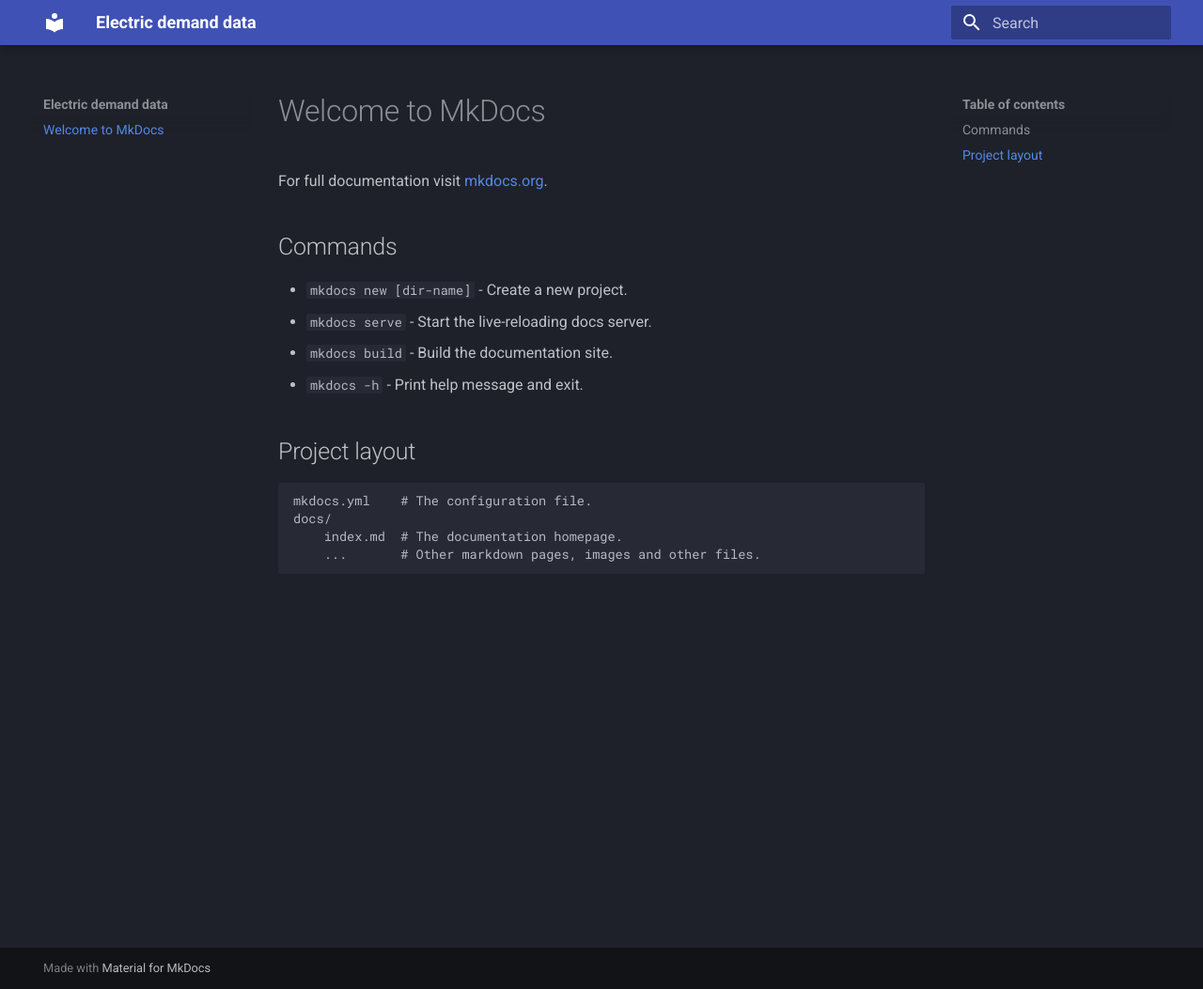
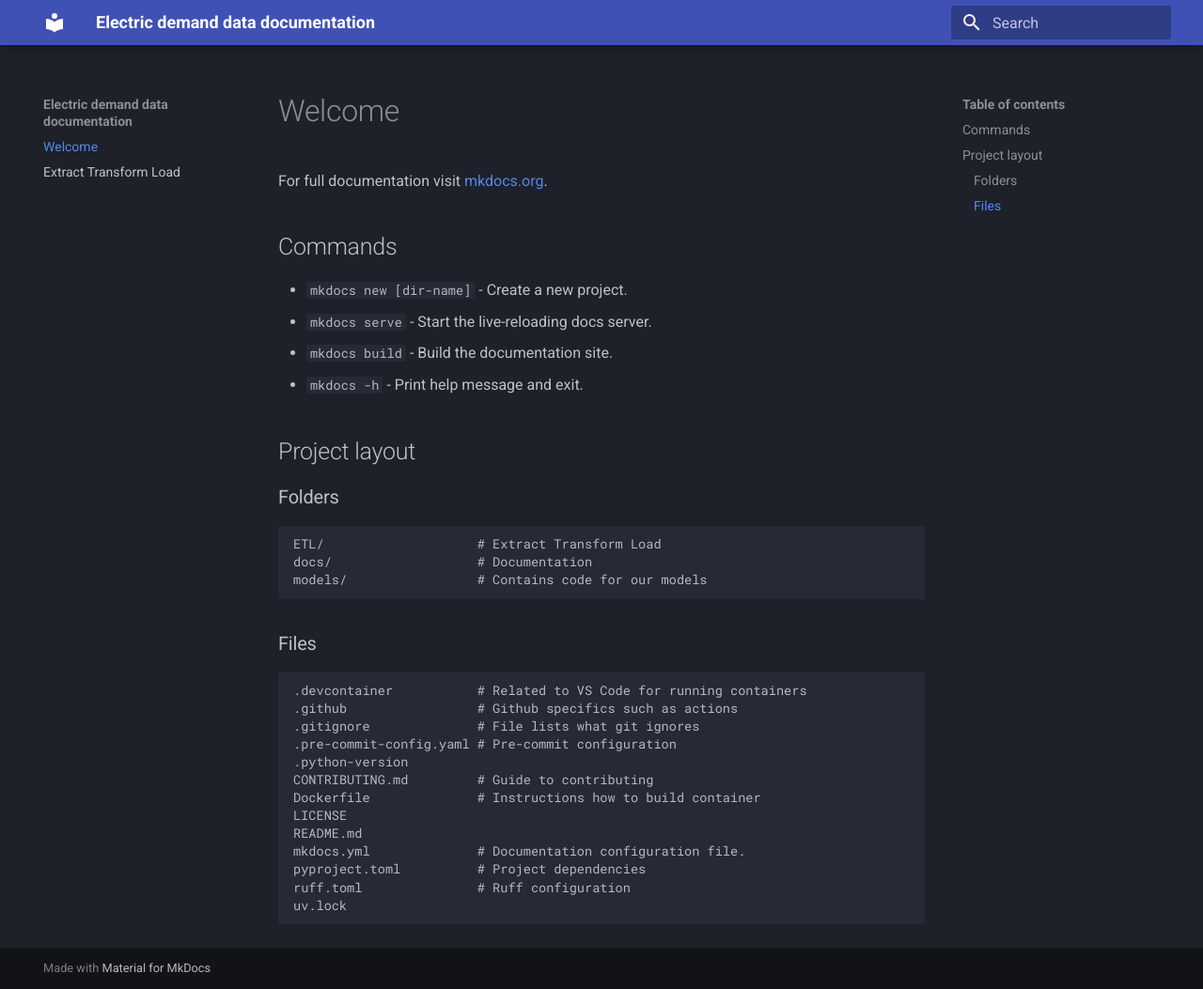
Before and after one commit to open-energy-transition/electric-demand-data, an MkDocs documentation site: the page built from docs/index.md, in a window 1280 px wide and 1053 px high. Shown: the whole window at 94% size. Built offline with MkDocs 1.6.1 and Material for MkDocs 9.7.7, drawn with Linux system fonts in a browser that asks for light colours.

Commit message:
Project layout + extra

```diff
--- /dev/null
+++ b/docs/ETL.md
@@ -0,0 +1 @@
+# Extract Transform Load
--- a/docs/index.md
+++ b/docs/index.md
@@ -1,4 +1,6 @@
-# Welcome to MkDocs
+# Welcome
+
+
 
 For full documentation visit [mkdocs.org](https://www.mkdocs.org).
 
@@ -11,7 +13,24 @@
 
 ## Project layout
 
-    mkdocs.yml    # The configuration file.
-    docs/
-        index.md  # The documentation homepage.
-        ...       # Other markdown pages, images and other files.
+### Folders
+
+    ETL/                    # Extract Transform Load
+    docs/                   # Documentation
+    models/                 # Contains code for our models
+
+### Files
+
+    .devcontainer           # Related to VS Code for running containers
+	.github                 # Github specifics such as actions
+    .gitignore              # File lists what git ignores
+    .pre-commit-config.yaml # Pre-commit configuration
+    .python-version
+    CONTRIBUTING.md         # Guide to contributing
+    Dockerfile              # Instructions how to build container
+    LICENSE
+    README.md
+    mkdocs.yml              # Documentation configuration file.
+    pyproject.toml          # Project dependencies
+    ruff.toml               # Ruff configuration
+    uv.lock
--- a/mkdocs.yml
+++ b/mkdocs.yml
@@ -1,4 +1,4 @@
-site_name: Electric demand data
+site_name: Electric demand data documentation
 theme:
   name: material
   palette:
```
Also changed, not shown: README.md (+7 -0 lines), CONTRIBUTING.md (line endings or trailing spaces).
